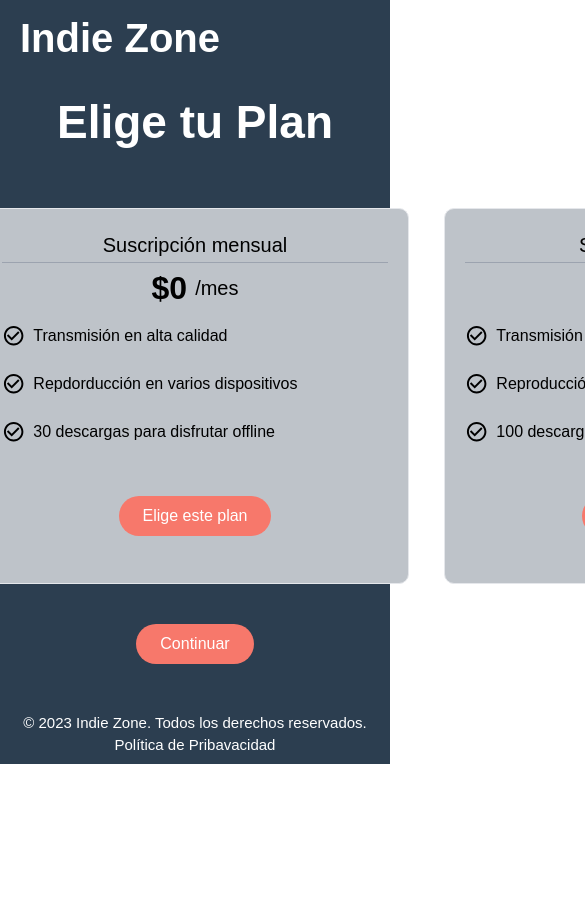
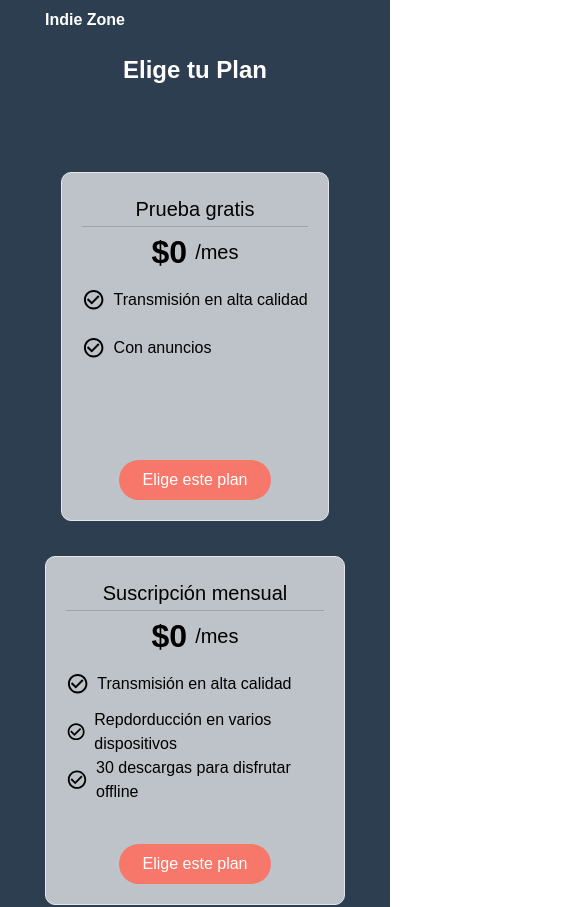
Before and after one commit to emanuelpps/s15-01-m-node-react-Private-, a React (Vite) app in the folder client/: page /suscription in a window 390 px wide. Shown: the top 907 px of the page, 585 px wide, since content can reach past the window. Before the commit the page ends 844 px from the top, so only its background shows below. Built offline with nearby package versions, Linux system fonts and the light colour scheme.

Commit message:
added responsive version

```diff
--- a/client/src/pages/suscription/Suscription.jsx
+++ b/client/src/pages/suscription/Suscription.jsx
@@ -6,7 +6,7 @@
   return (
     <div
       id="suscription-container"
-      className="flex flex-col w-full bg-[#2C3E50] justify-center items-center bg"
+      className="flex flex-col w-full bg-[#2C3E50] justify-center items-center overflow-x-hidden"
     >
       <SuscriptionHeader />
       <SuscriptionSelection />
--- a/client/src/pages/suscription/SuscriptionFooter.jsx
+++ b/client/src/pages/suscription/SuscriptionFooter.jsx
@@ -2,16 +2,16 @@
   return (
     <div
       id="suscription-footer"
-      className="flex justify-center items-center h-full"
+      className="flex justify-center items-center h-full w-[300px] md:w-full"
     >
       <div
         id="suscription-footer-container"
         className="flex flex-col justify-center items-center h-[60px] text-[#ffff]"
       >
-        <p className="text-[15px] font-[400]">
+        <p className="text-[15px] font-[400] text-center pt-10 mb-2">
           © 2023 Indie Zone. Todos los derechos reservados.
         </p>
-        <p className="text-[15px] font-[400]">Política de Pribavacidad</p>
+        <p className="text-[15px] font-[400] mb-10">Política de Privacidad</p>
       </div>
     </div>
   );
--- a/client/src/pages/suscription/SuscriptionHeader.jsx
+++ b/client/src/pages/suscription/SuscriptionHeader.jsx
@@ -1,16 +1,16 @@
 function SuscriptionHeader() {
   return (
-    <div id="suscription-header" className="w-full">
+    <div id="suscription-header" className="w-[300px] md:w-full">
       <div
         id="suscription-header-titleBrand"
         className="flex w-full justify-start items-start"
       >
-        <h2 className="flex justify-start items-start text-[40px] text-[#ffff] font-semibold ml-5 mt-2">
+        <h2 className="flex justify-start items-start md:text-[40px] text-[#ffff] font-semibold md:ml-5 mt-2">
           Indie Zone
         </h2>
       </div>
       <div className="h-[120px] mt-5">
-        <h1 className="text-[46px] text-[#ffff] font-semibold text-center">
+        <h1 className="text-[24px] md:text-[46px] text-[#ffff] font-semibold text-center">
           Elige tu Plan
         </h1>
       </div>
--- a/client/src/pages/suscription/SuscriptionSelection.jsx
+++ b/client/src/pages/suscription/SuscriptionSelection.jsx
@@ -2,9 +2,9 @@
 import Buttons from "../../components/Buttons";
 function SuscriptionSelection() {
   return (
-    <div id="suscription-selection">
-      <div className="flex gap-[35px]">
-        <div className="bg-[#BEC3C9] p-5 w-[428px] h-[376px] rounded-[10px] border-[1px] hover:border-[#F7786B] hover:border-2">
+    <div id="suscription-selection" className="w-[300px] md:w-full">
+      <div className="flex flex-col md:flex-row gap-[35px] justify-center items-center">
+        <div className="bg-[#BEC3C9] p-5 md:w-[428px] md:h-[376px] rounded-[10px] border-[1px] hover:border-[#F7786B] hover:border-2">
           <div className="text-center">
             <h2 className="text-xl font-medium leading-[32px]">
               Prueba gratis
@@ -33,7 +33,7 @@
             <Buttons variant="primary"> Elige este plan </Buttons>
           </div>
         </div>
-        <div className="bg-[#BEC3C9] p-5 w-[428px] h-[376px] rounded-[10px] border-[1px] hover:border-[#F7786B] hover:border-2">
+        <div className="bg-[#BEC3C9] p-5 md:w-[428px] md:h-[376px] rounded-[10px] border-[1px] hover:border-[#F7786B] hover:border-2">
           <div className="text-center">
             <h2 className="text-xl font-medium leading-[32px]">
               Suscripción mensual
@@ -62,7 +62,7 @@
             <Buttons variant="primary"> Elige este plan </Buttons>
           </div>
         </div>
-        <div className="bg-[#BEC3C9] p-5 w-[428px] h-[376px] rounded-[10px] border-[1px] hover:border-[#F7786B] hover:border-2">
+        <div className="bg-[#BEC3C9] p-5 md:w-[428px] md:h-[376px] rounded-[10px] border-[1px] hover:border-[#F7786B] hover:border-2">
           <div className="text-center">
             <h2 className="text-xl font-medium leading-[32px]">
               Suscripción anual
@@ -93,7 +93,9 @@
         </div>
       </div>
       <div className="flex justify-center items-center mt-10 mb-10">
-        <Buttons variant="primary" className="font-thin">Continuar</Buttons>
+        <Buttons variant="primary" className="font-thin">
+          Continuar
+        </Buttons>
       </div>
     </div>
   );
```
